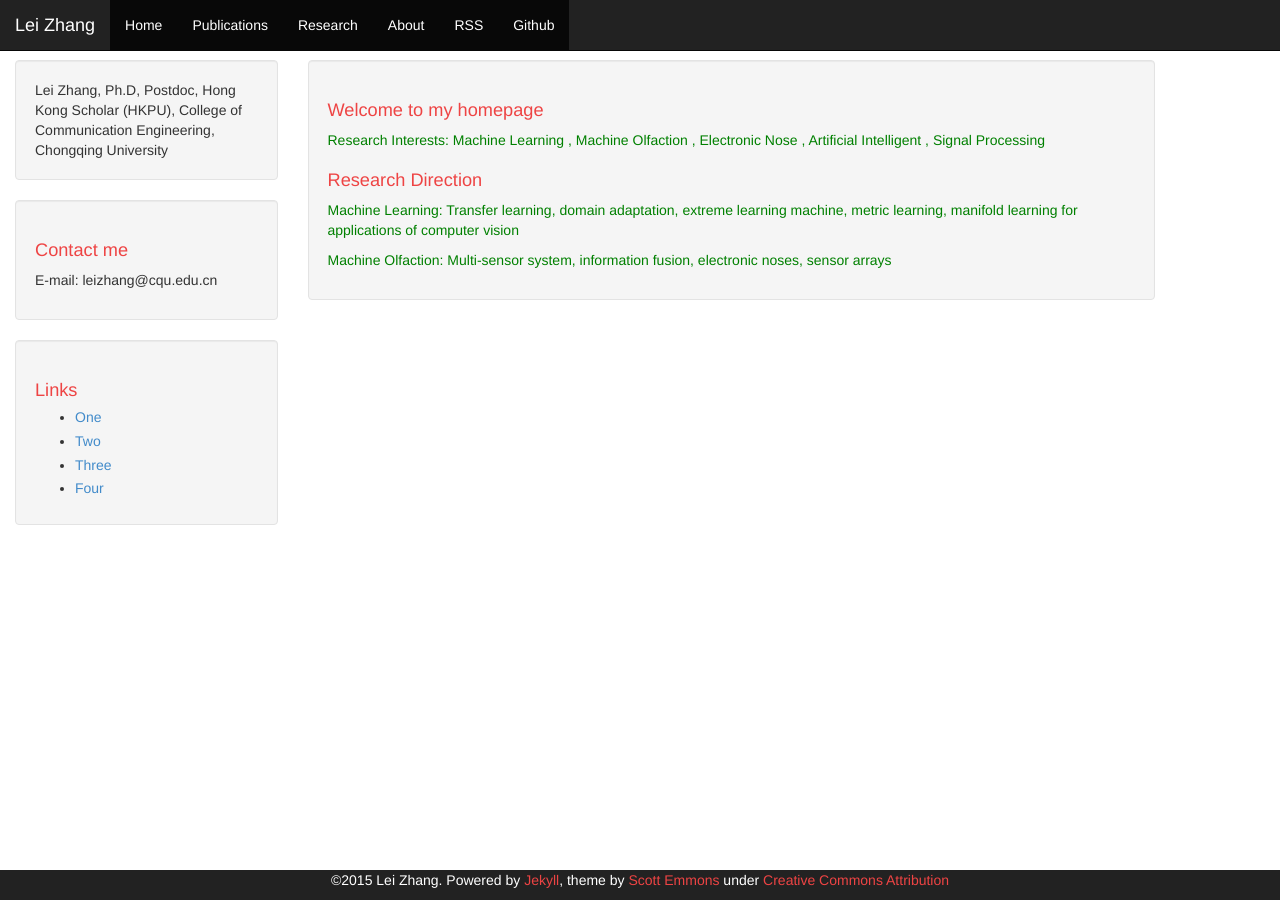
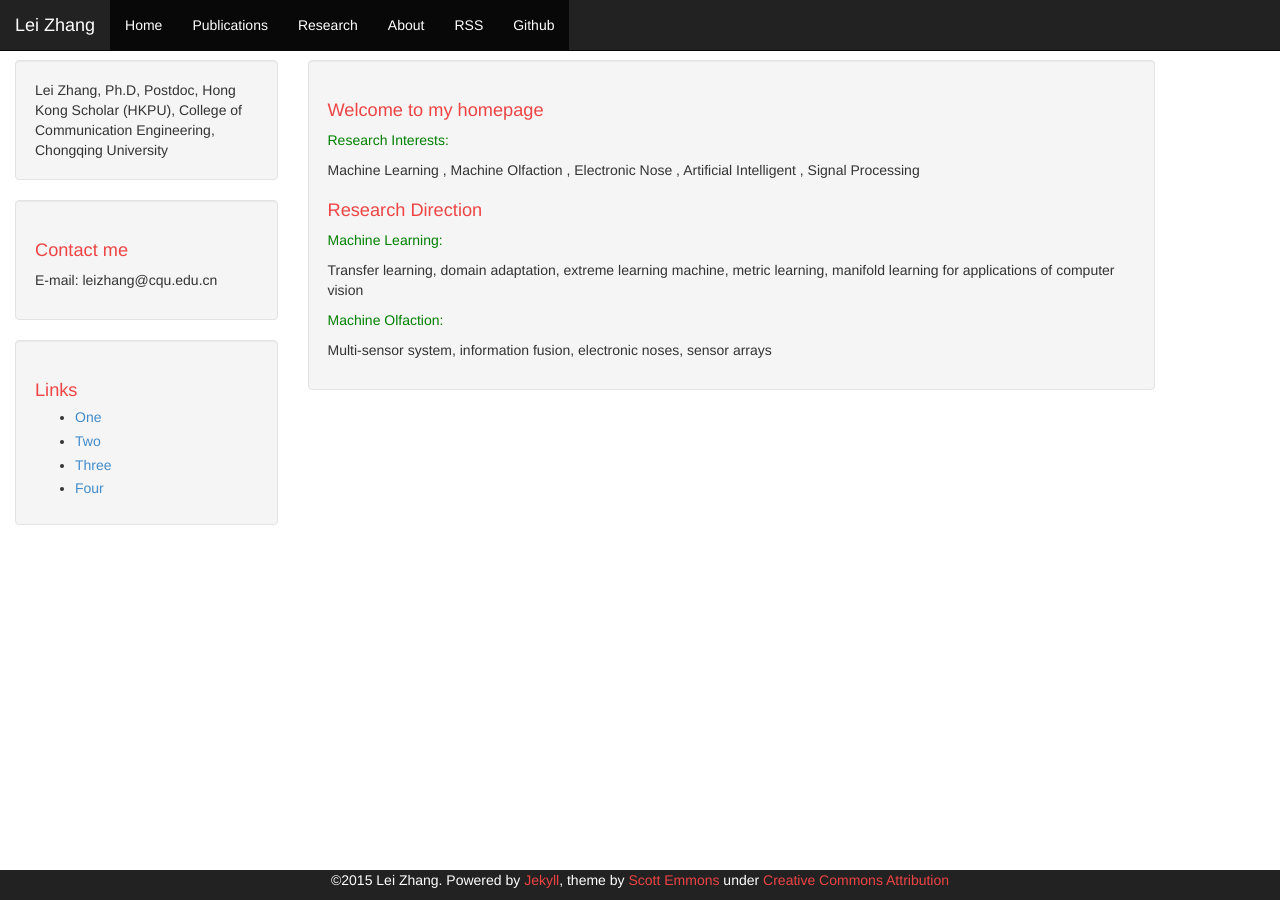
Before and after one commit to DrLeiZhang/website, a Jekyll site: the page built from index.html, in a window 1280 px wide. Built offline with Jekyll 4.4.1, drawn with Linux system fonts in a browser that asks for light colours; Markdown is read by kramdown in place of the engine named in the settings; the list of posts is cut into pages by our own code.

Commit message:
Update
Signed-off-by: leizhang@cqu.edu.cn <leizhang@cqu.edu.cn>

```diff
--- a/index.html
+++ b/index.html
@@ -3,9 +3,12 @@ layout: default
 ---
 <div class="well">
 <h1>Welcome to my homepage</h1>
-<p  style="color:green;">Research Interests: Machine Learning , Machine Olfaction , Electronic Nose , Artificial Intelligent , Signal Processing </p>
+<p  style="color:green;">Research Interests:</p>
+<p>Machine Learning , Machine Olfaction , Electronic Nose , Artificial Intelligent , Signal Processing </p>
 
 <h1>Research Direction </h1>
-<p  style="color:green;">Machine Learning: Transfer learning, domain adaptation, extreme learning machine, metric learning, manifold learning for applications of computer vision</p>
-<p  style="color:green;">Machine Olfaction: Multi-sensor system, information fusion, electronic noses, sensor arrays</p>
+<p  style="color:green;">Machine Learning:</p>
+<p>Transfer learning, domain adaptation, extreme learning machine, metric learning, manifold learning for applications of computer vision</p>
+<p  style="color:green;">Machine Olfaction:</p>
+<p>Multi-sensor system, information fusion, electronic noses, sensor arrays</p>
 </div>
```
